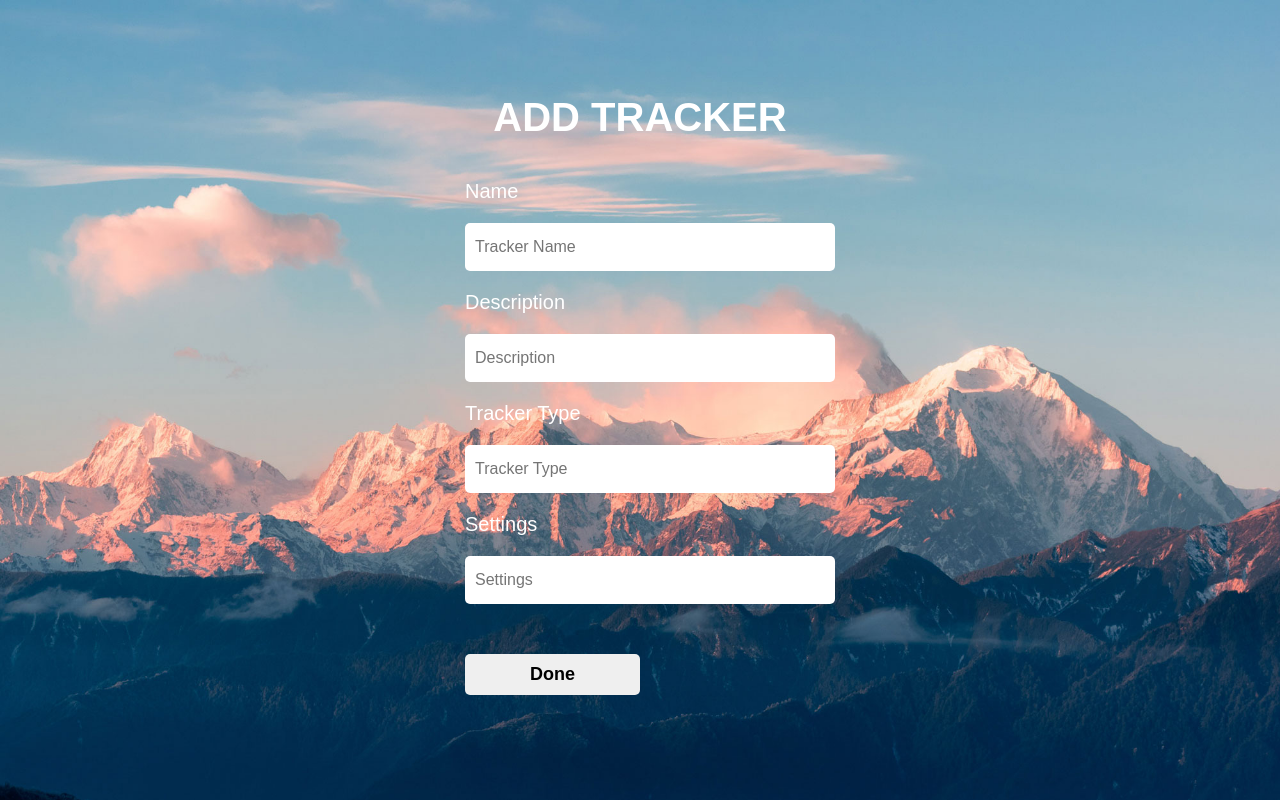
After one commit to vyshakhgnair/QUANTIFIEDSELF-TRACKER, a Flask app: page /addtrack in a window 1280 px wide. The commit adds this page. Run offline with Flask 2, Linux system fonts and the light colour scheme.

Commit message:
added tracker

```diff
--- a/app.py
+++ b/app.py
@@ -57,6 +57,8 @@ def signup():
 def dash():
     return render_template('dashboard.html')
 
-
+@app.route('/addtrack',methods=['GET','POST'])
+def addtracker():
+    return render_template('add_tracker.html')
 if __name__ == '__main__':
     app.run(debug=True)
--- /dev/null
+++ b/templates/add_tracker.html
@@ -0,0 +1,25 @@
+<!DOCTYPE html>
+<html lang="en">
+
+<head>
+    <title>Add Tracker</title>
+    <link rel="stylesheet" type="text/css" href="static/signup.css">
+</head>
+
+<body>
+    <div class="signup-form">
+        <h1>Add Tracker</h1>
+        <form action="/addtrack" method="post" id="tracker_form">
+            <p>Name</p>
+            <input type="text" name="tracknm" placeholder="Tracker Name" required>
+            <p>Description</p>
+            <input type="text" name="description" placeholder="Description">
+            <p>Tracker Type </p>
+            <input type="text" name="type" placeholder="Tracker Type" required>
+            <p>Settings</p>
+            <input type="text" name="setting" placeholder="Settings" required>
+            <button type="submit">Done</button>
+        </form>
+</body>
+
+</html>
--- a/templates/dashboard.html
+++ b/templates/dashboard.html
@@ -7,7 +7,7 @@
 </head>
 
 <body>
-
+    <button type="submit"><a href="{{url_for('addtracker')}}">Add Tracker</a></button>
 </body>
 
 </html>
```
Also changed, not shown: database.sqlite3.
